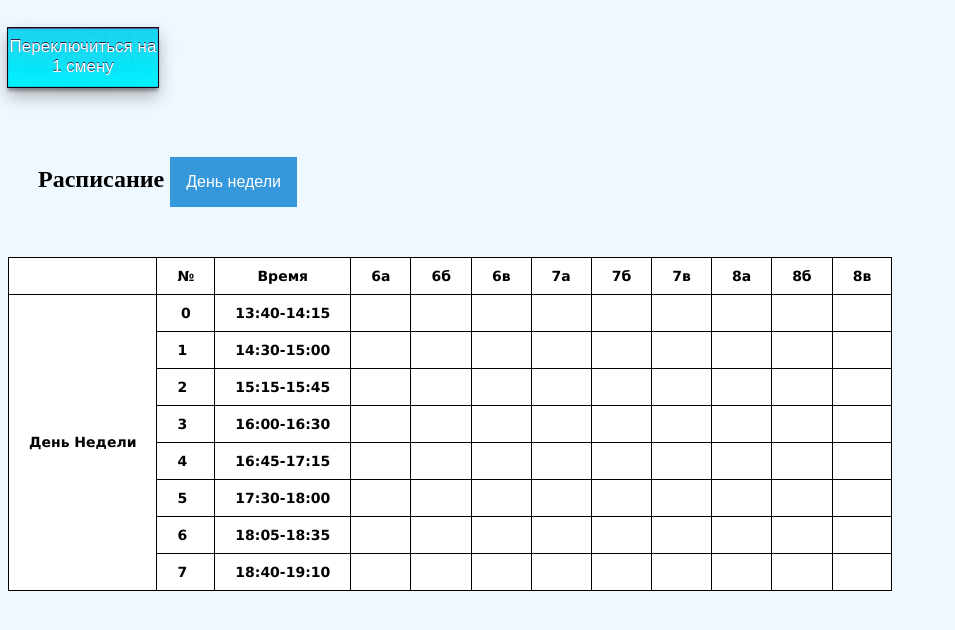
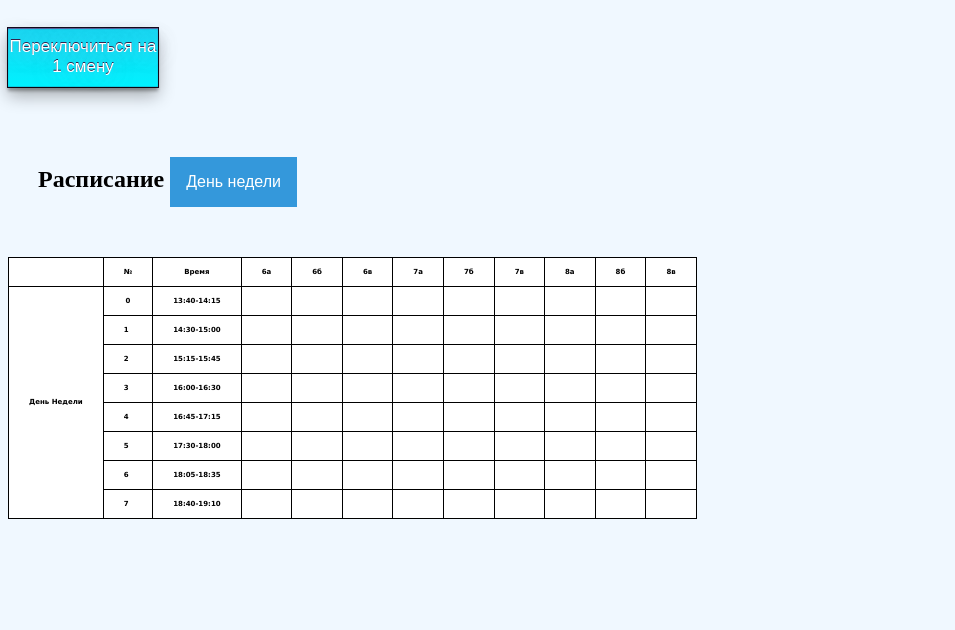
Before and after one commit to Sub-Zerro/raspisanie2smenav2.0, a plain HTML site: page index.html in a window 1280 px wide. Shown: the whole page, without its empty margins (0-955 px from the left). Drawn offline with Linux system fonts and the light colour scheme.

Commit message:
Update index.html

```diff
--- a/index.html
+++ b/index.html
@@ -14,7 +14,7 @@
         }
         table {
             font-family: "Lucida Sans Unicode", "Lucida Grande", Sans-Serif;
-            font-size: 14px;
+            font-size: 7px;
             border-collapse: collapse;
             text-align: center;
         }
```
